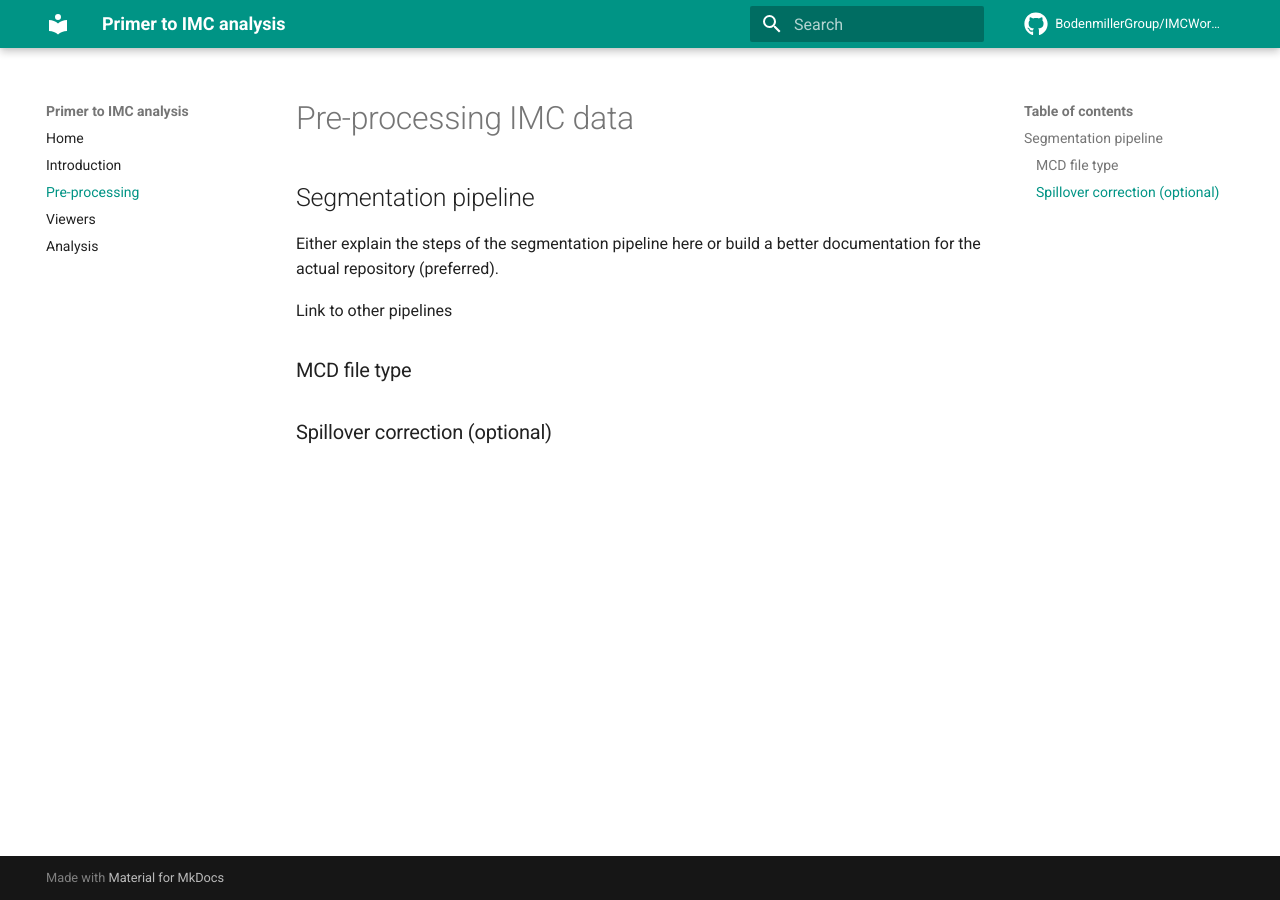
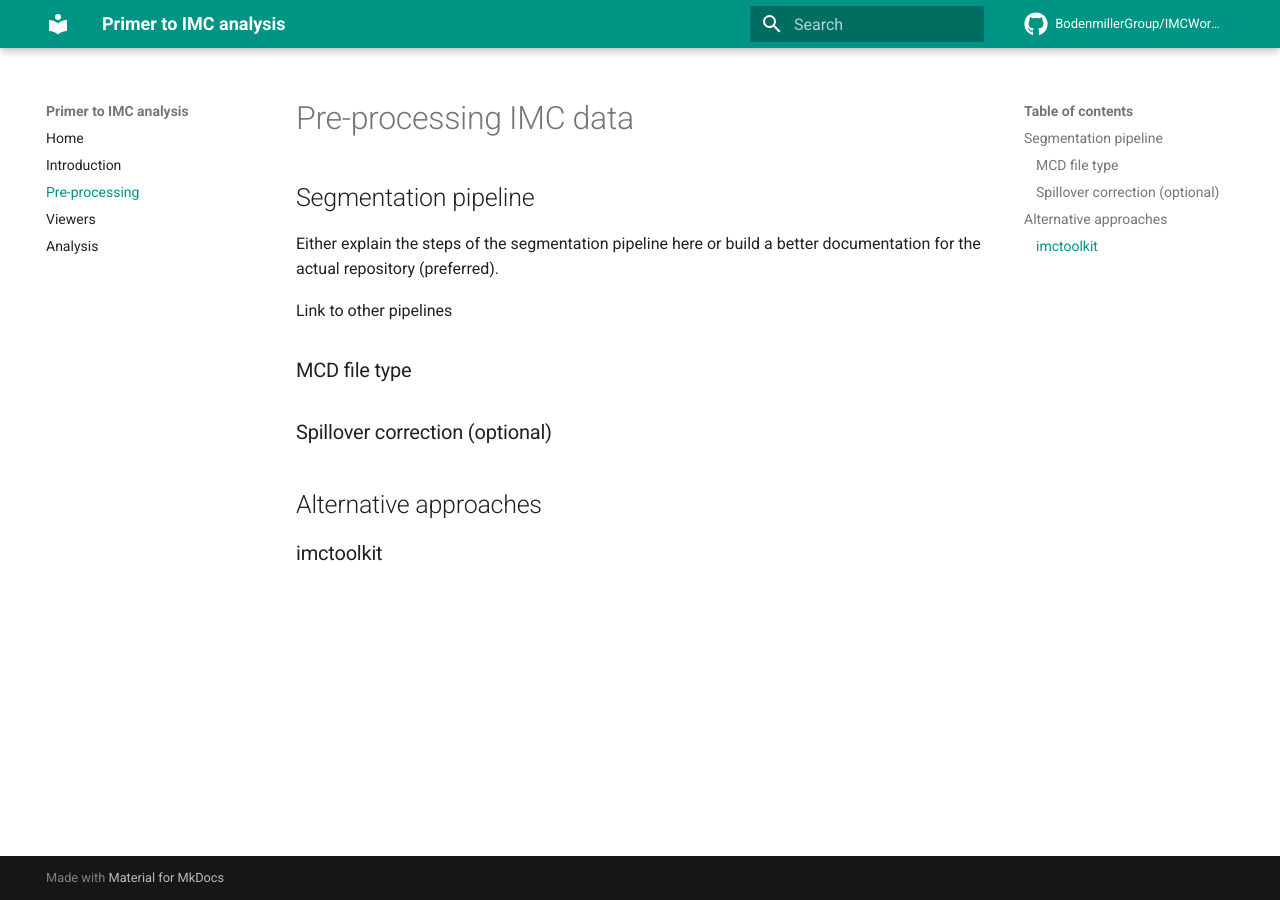
Before and after one commit to BodenmillerGroup/IMCWorkflow, an MkDocs documentation site: the page built from docs/prepro.md, in a window 1280 px wide. Built offline with MkDocs 1.6.1 and Material for MkDocs 9.7.7, drawn with Linux system fonts in a browser that asks for light colours; comment, search, counter and statistics services are not loaded.

Commit message:
Update prepro.md

```diff
--- a/docs/prepro.md
+++ b/docs/prepro.md
@@ -9,3 +9,7 @@ Link to other pipelines
 ### MCD file type
 
 ### Spillover correction (optional)
+
+## Alternative approaches
+
+### imctoolkit
```
